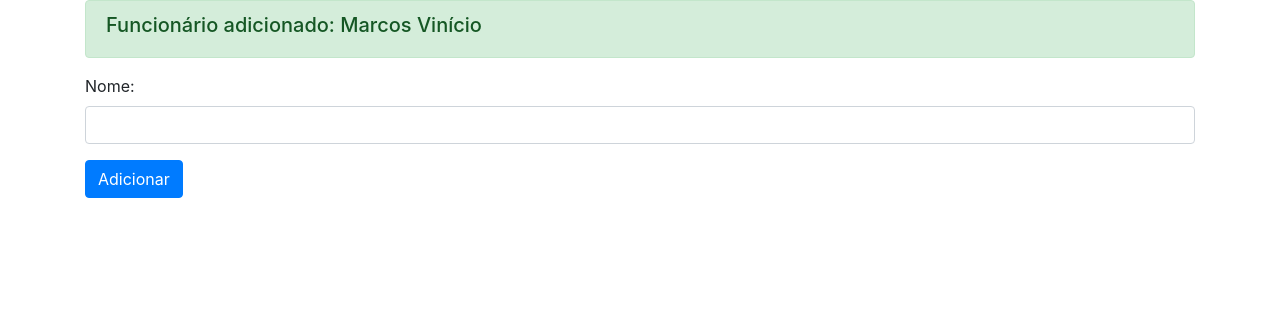
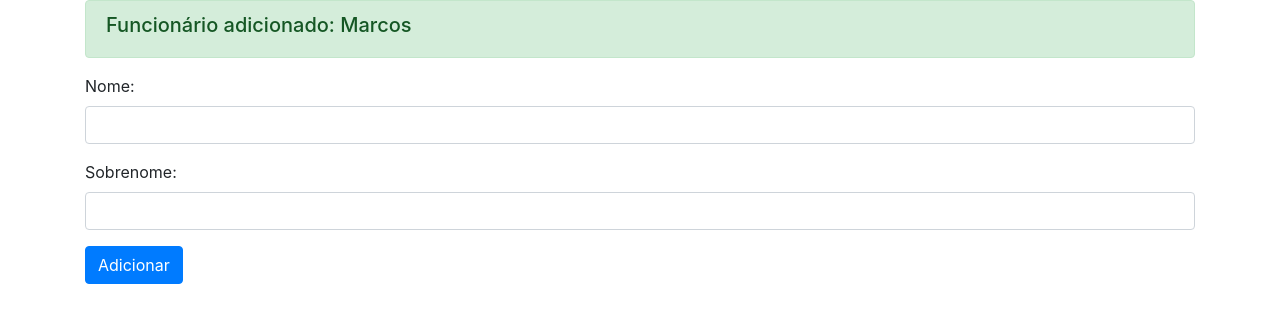
Before and after one commit to marcosviniciohd/algamoney-api, an Angular app in the folder frontend/meu-primeiro-projeto/: page / in a window 1280 px wide. Shown: the top 322 px of the page. Built offline with nearby package versions, Linux system fonts and the light colour scheme.

Commit message:
9.8 usando variável de referencia

```diff
--- a/frontend/meu-primeiro-projeto/src/app/app.component.html
+++ b/frontend/meu-primeiro-projeto/src/app/app.component.html
@@ -1,16 +1,23 @@
 <div class="container">
   <div class="alert alert-success" role="alert">
-   <h5>Funcionário adicionado: {{ nome }}</h5>
+   <h5>Funcionário adicionado: {{ nome + " " + sobreNome }}</h5>
   </div>
   <div class="form-group">
     <label for="formGroupExampleInput">Nome:</label>
       <input type="text"
       class="form-control"
-      (input)="alterarNome($event)"
+      #nomeInput
+    >
+  </div>
+  <div class="form-group">
+    <label for="formGroupExampleInput">Sobrenome:</label>
+      <input type="text"
+      class="form-control"
+      #sobreNomeInput
     >
   </div>
   <button type="button"
     class="btn btn-primary"
-    (click)="adicionar()"
+    (click)="adicionar(nomeInput.value, sobreNomeInput.value)"
   >Adicionar</button>
 </div>
--- a/frontend/meu-primeiro-projeto/src/app/app.component.ts
+++ b/frontend/meu-primeiro-projeto/src/app/app.component.ts
@@ -6,16 +6,23 @@ import { Component } from '@angular/core';
   styleUrls: ['./app.component.css']
 })
 export class AppComponent {
-  nome = 'Marcos Vinício';
+  nome = 'Marcos';
+  sobreNome: string = '';
 
-  adicionar(){
+  adicionar(nome: string, sobreNome: string) {
+    this.nome = nome;
+    this.sobreNome = sobreNome;
+    console.log(`Adicionado nome: ${this.nome} e sobreNome: ${this.sobreNome}`);
+  }
+
+  /* adicionar(){
     console.log(`Adicionando ${this.nome}`);
     const numero: number = Math.round(Math.random() * 100);
     this.nome = 'João ' + numero;
-  }
+  } */
 
-  alterarNome(event: any): void {
+  /* alterarNome(event: any): void {
     //console.log(event);
     this.nome = event.target.value;
-  }
+  } */
 }
```
